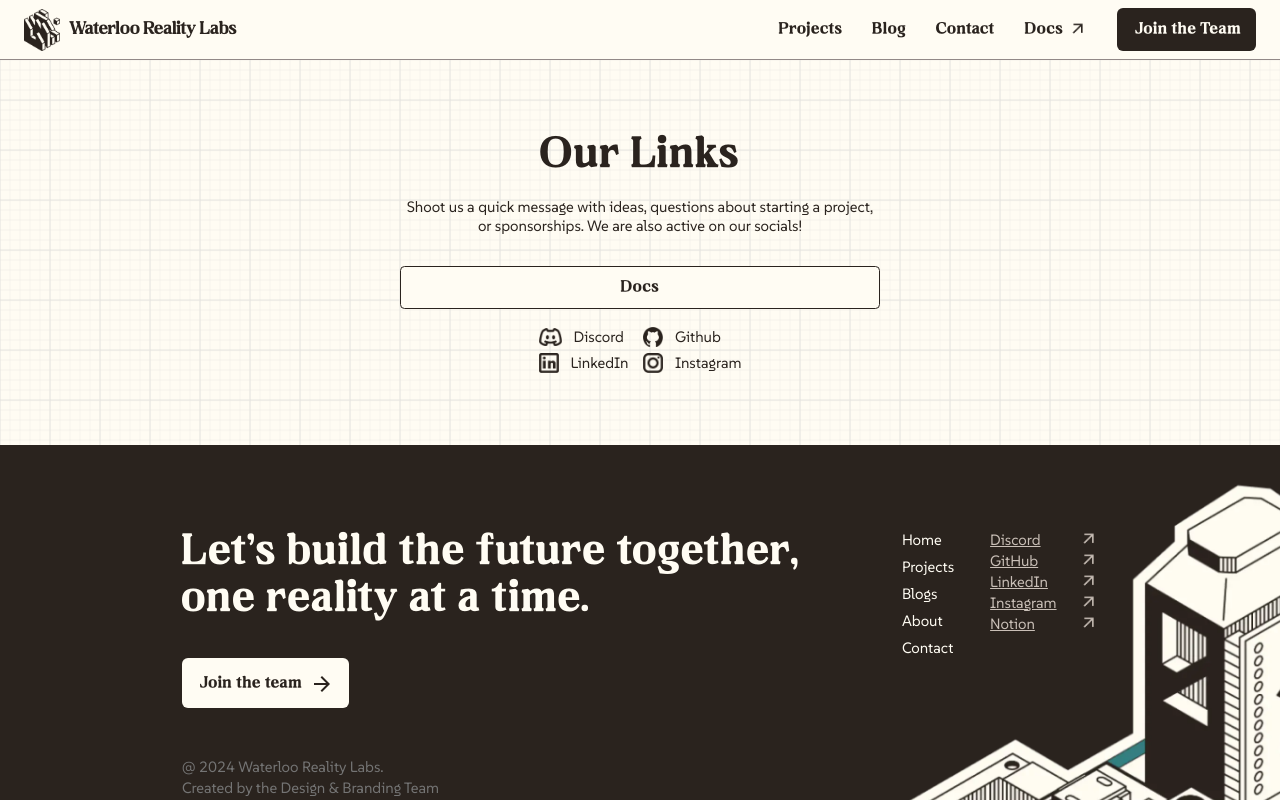
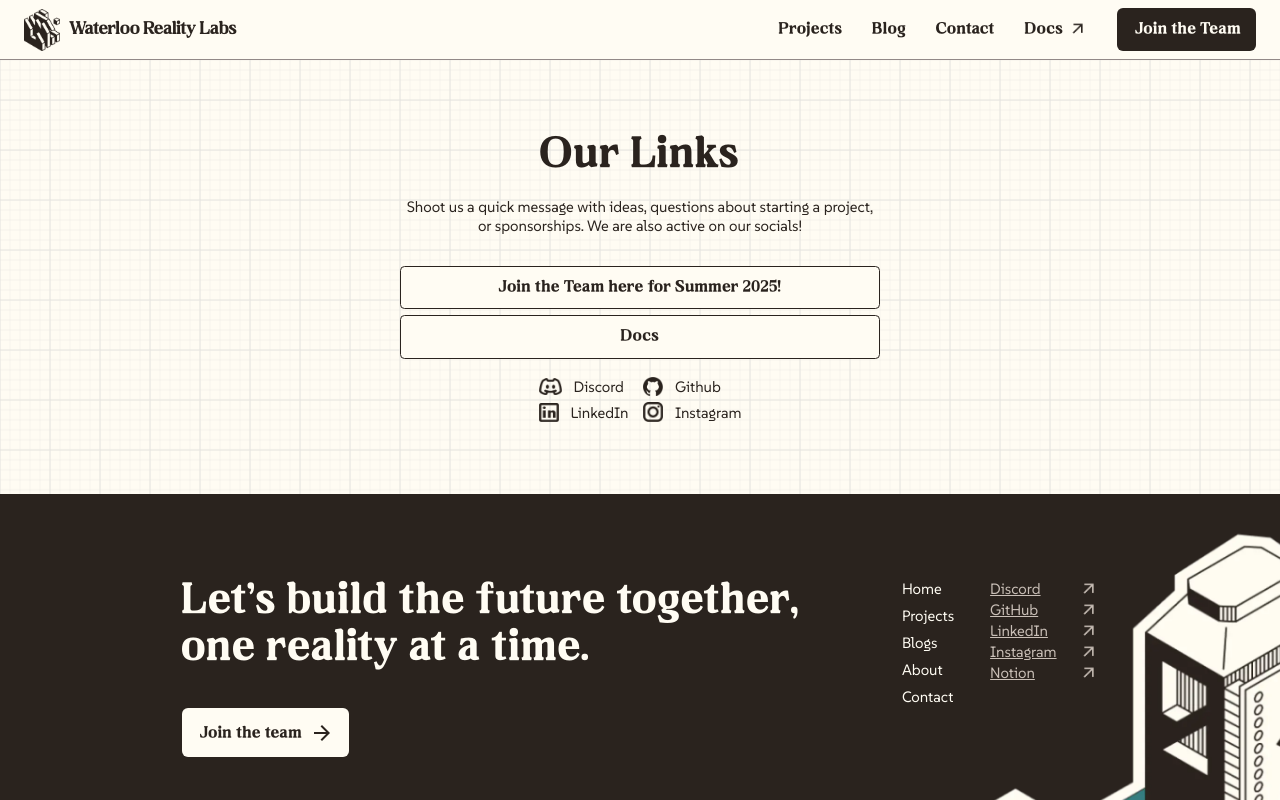
Before and after one commit to uwrealitylabs/website, a Next.js app: page /links in a window 1280 px wide. Shown: the top 800 px of the page. Built offline with nearby package versions, Linux system fonts and the light colour scheme.

Commit message:
added application link

```diff
--- a/app/(pages)/links/page.js
+++ b/app/(pages)/links/page.js
@@ -16,6 +16,13 @@
         </p>
 
         <section className="grid gap-y-2 w-640">
+        <a
+          target="_blank"
+            href="https://forms.gle/X9uLTh6qCSu9p8Ra6"
+            className="font-neraphic text-button bg-bck-white border border-solid border-1 border-bck-grey rounded-md p-4 "
+          >
+            Join the Team here for Summer 2025!
+          </a>
           <a
           target="_blank"
             href="https://uwrl.notion.site/ad61b3a584a14659a3a56e723da43f23?v=5180ad28466e4c8f928847bb57235581"
```
